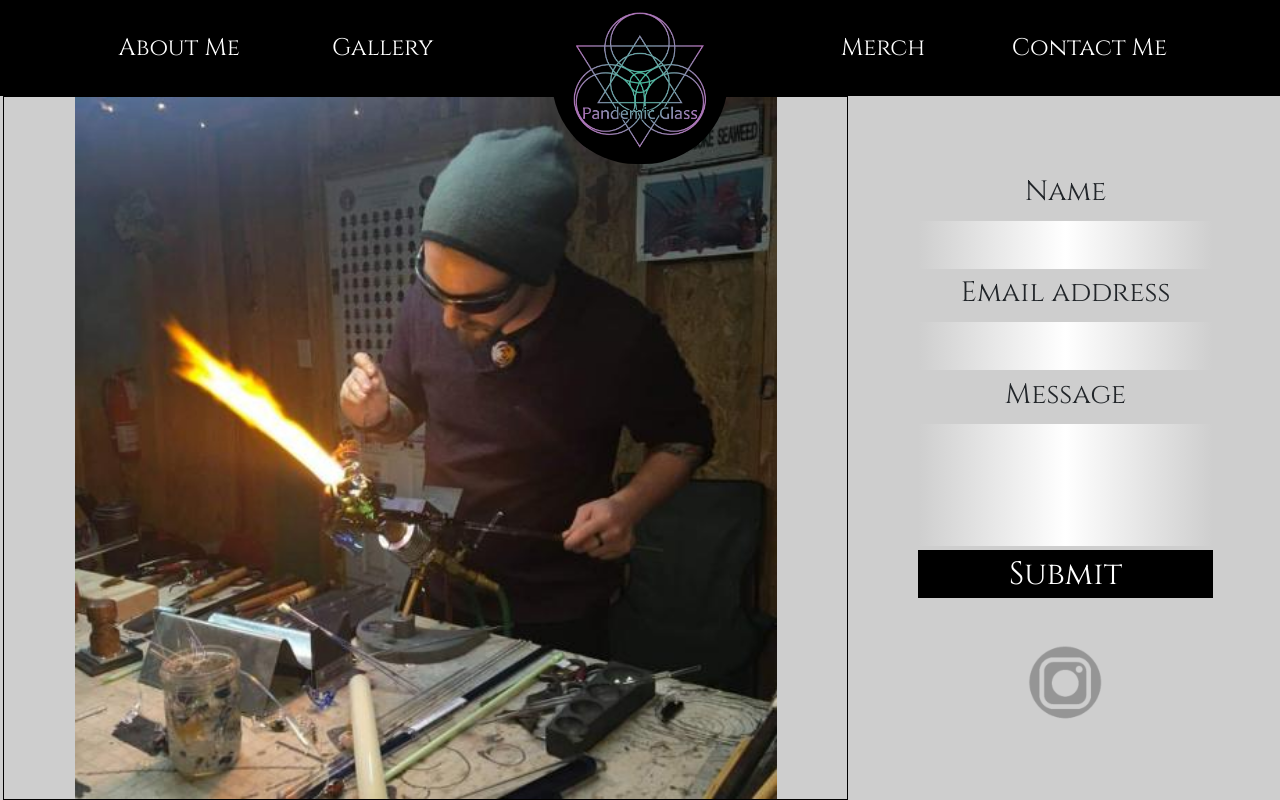
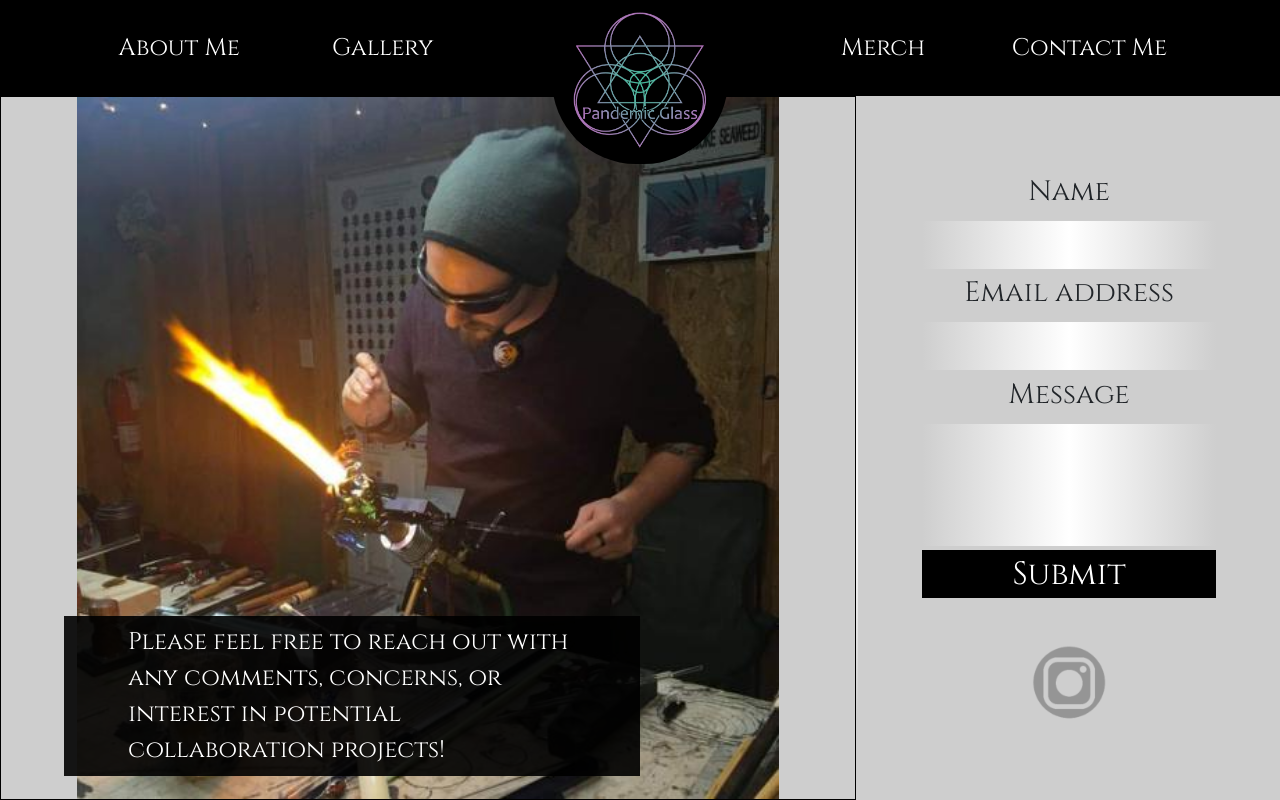
Before and after one commit to DevonSmith91/Pandemic-Glass-Website, a React (Create React App) app in the folder client/: page /contact in a window 1280 px wide. Built offline with nearby package versions, Linux system fonts and the light colour scheme.

Commit message:
changed .env to be neater, fixed contact form since you couldn't click on it at all

```diff
--- a/client/src/Components/Contact.js
+++ b/client/src/Components/Contact.js
@@ -71,10 +71,12 @@ export default function Contact(props) {
     <div id="contactWrapper">
       <div id="contactLeft">
         <img id="workingPic" src={meWorking} alt="Picture of me working" />
-        {/* <p id="contactPara">
-          Please feel free to reach out with any comments, concerns, or interest
-          in potential collaboration projects!
-        </p> */}
+        <div id="contactParaWrapper">
+          <p id="contactPara">
+            Please feel free to reach out with any comments, concerns, or
+            interest in potential collaboration projects!
+          </p>
+        </div>
       </div>
       <div id="contactCenter"></div>
       <div id="contactRight">
--- a/client/src/Styles/App.css
+++ b/client/src/Styles/App.css
@@ -5,6 +5,46 @@ body {
     padding: 0;
     font-family: 'Cinzel', serif;
     overflow: hidden
+}
+
+/* Animations */
+
+@keyframes open {
+    0% {
+        height: 0vh;
+        width: 80vw;
+    }
+    100% {
+        height: 53vh;
+        width: 80vw;
+    }
+}
+
+@keyframes close {
+    0% {
+        height: 53vh;
+    }
+    100% {
+        height: 0vh;
+    }
+}
+
+@keyframes fade-in {
+    0% {
+        opacity: 0;
+    }
+    100% {
+        opacity: 1;
+    }
+}
+
+@keyframes fade-out {
+    0% {
+        opacity: 1;
+    }
+    100% {
+        opacity: 0;
+    }
 }
 
 /* Hover effecs on Landing */
@@ -112,6 +152,7 @@ body {
     background-color: black;
     height: 12vh;
     position: sticky;
+    z-index: 100;
 }
 
 #headerWrapper a {
@@ -161,44 +202,6 @@ body {
 
 /* Gallery */
 
-@keyframes open {
-    0% {
-        height: 0vh;
-        width: 80vw;
-    }
-    100% {
-        height: 53vh;
-        width: 80vw;
-    }
-}
-
-@keyframes close {
-    0% {
-        height: 53vh;
-    }
-    100% {
-        height: 0vh;
-    }
-}
-
-@keyframes fade-in {
-    0% {
-        opacity: 0;
-    }
-    100% {
-        opacity: 1;
-    }
-}
-
-@keyframes fade-out {
-    0% {
-        opacity: 1;
-    }
-    100% {
-        opacity: 0;
-    }
-}
-
 #galleryWrapper {
     display: flex;
     flex-direction: column;
@@ -214,6 +217,19 @@ body {
     flex-direction: column;
     align-items: center;
     width: 90vw;
+}
+
+#personalWork {
+    animation: fade-in 0.7s ease-in;
+    animation-fill-mode: forwards;
+    opacity: 0;
+}
+
+#collabWork {
+    animation: fade-in 0.7s ease-in;
+    animation-fill-mode: forwards;
+    animation-delay: .3s;
+    opacity: 0;
 }
 
 #openPersonal, #openCollab {
@@ -331,16 +347,21 @@ body {
     height: 88vh;
     width: 100%;
     background-color: rgb(206, 206, 206);
+
 }
 
 #contactLeft {
-    width: 66%;
+    width: 67%;
     height: 100%;
     display: flex;
     flex-direction: column;
     justify-content: space-evenly;
     align-items: center;
     border: 1px solid black;
+    animation: fade-in .7s ease;
+    animation-delay: .1s;
+    animation-fill-mode: forwards;
+    opacity: 0;
 }
 
 #workingPic {
@@ -348,24 +369,57 @@ body {
     height: 100%;
 }
 
-#contactPara{
-    margin:0;
+@keyframes slide {
+    0%{
+        transform: translateX(0px)
+    }
+    100%{
+        transform: translateX(35vw)
+    }
+}
+
+#contactParaWrapper {
+    display: flex;
+    height: 20vh;
+    width: 45vw;
+    justify-content: center;
+    align-items: center;
+    position: absolute;
+    background-color: rgba(0, 0, 0, 0.904);
+    color: white;
+    bottom: 0;
+    left: 0;
+    margin-bottom: 3vh;
+    margin-left: 5vw;
+    animation: fade-in 1s ease;
+    animation-delay: .5s;
+    animation-fill-mode: forwards;
+    opacity: 0;
+}
+
+#contactPara {
+    margin: 0;
     padding: 0;
     width: 35vw;
+    font-size: 3vh;
 }
 
-/* #contactCenter {
+#contactCenter {
     margin-top: 100px;
     background: linear-gradient(to bottom, rgb(206, 206, 206) 1%, rgb(255, 255, 255, .8) 33%, rgb(255, 255, 255, .8) 66%, rgb(206, 206, 206) 99%) 100%;
     height: 75%;
     width: 2px;
-} */
+}
 
 #contactRight {
     display: flex;
     justify-content: center;
     width: 33%;
     height: 100%;
+    animation: fade-in .7s ease-in;
+    animation-delay: .3s;
+    animation-fill-mode: forwards;
+    opacity: 0;
 }
 
 #subMessage {
@@ -431,14 +485,14 @@ body {
     resize: none;
 }
 
-#connectionLinks{
+#connectionLinks {
     display: flex;
     justify-content: center;
     width: 100%;
     padding-top: 3vh;
 }
 
-.connections{
+.connections {
     height: 10vh;
     margin-left: 3px;
     margin-top: 20px;
```
Also changed, not shown: client/src/Components/ContactClass.js (added), 2 other files (tests, documents, lock files or other folders).
